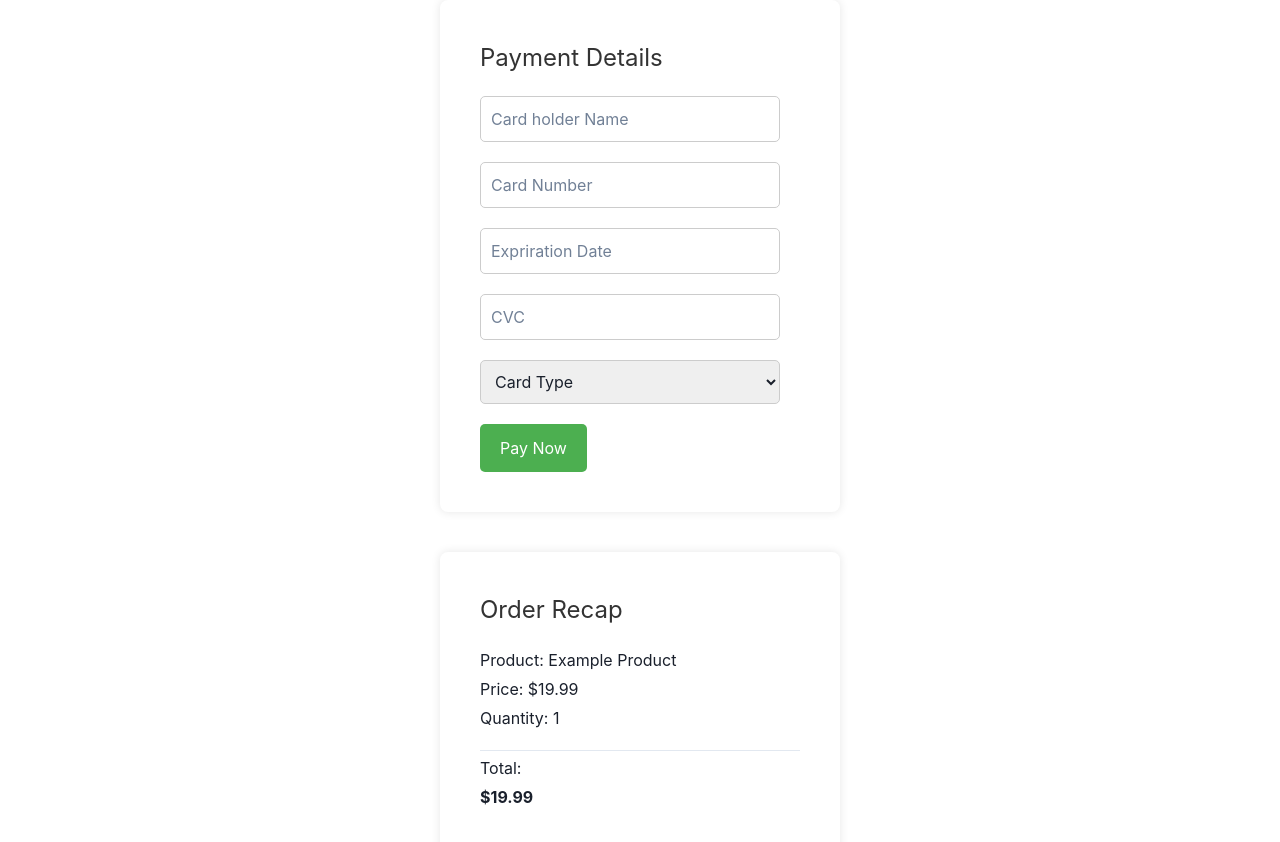
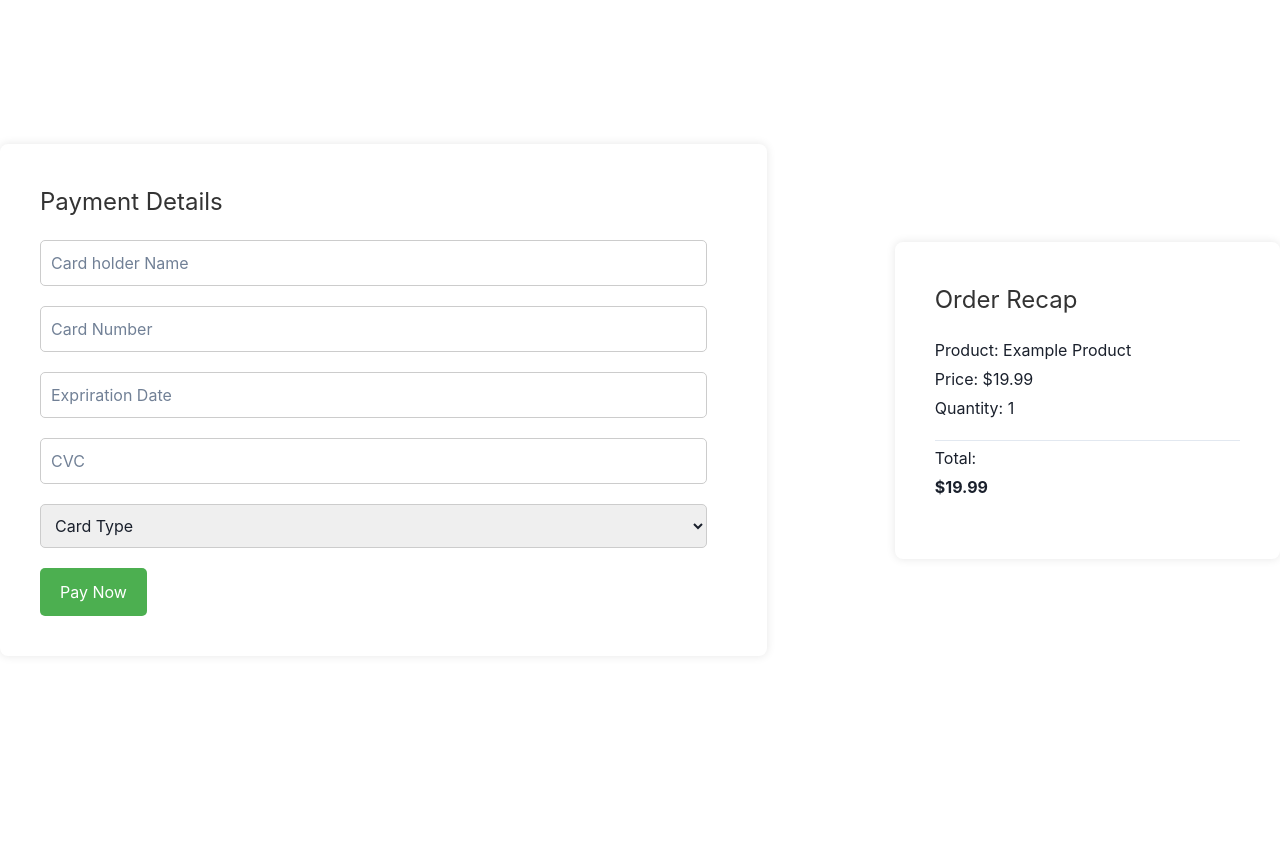
Before and after one commit to Huynhminhduc2k2/BHYT_FE, a React (Create React App) app: page /payment in a window 1280 px wide. Shown: the top 842 px of the page. After the commit the page ends 800 px from the top, so only its background shows below. Built offline with nearby package versions, Linux system fonts and the light colour scheme.

Commit message:
fix payment

```diff
--- a/src/App.js
+++ b/src/App.js
@@ -23,10 +23,10 @@ function App() {
     <>
       <Router>
         <Routes>
-          <Route path="/home" element={<MainPage />} default />
-          <Route path="/signin" element={<SignIn />} default />
-          <Route path="/signup" element={<SignUp1 />} default />
-          <Route path="/signupVerify" element={<SignUp2 />} default />
+          <Route path="/home" element={<MainPage />}  />
+          <Route path="/" element={<SignIn />} default />
+          <Route path="/signup" element={<SignUp1 />}  />
+          <Route path="/signupVerify" element={<SignUp2 />}  />
           <Route path="/insuregis" element={<InsuranceRegistrationForm />} />
           <Route path="/subscription" element={<Subscription />} />
           <Route path="/payment" element={<Payment />} />
--- a/src/view/InsuranceRegisForm/RegisForm.css
+++ b/src/view/InsuranceRegisForm/RegisForm.css
@@ -12,12 +12,13 @@
   box-shadow: 0px 0px 10px rgba(0, 0, 0, 0.1);
   padding: 40px;
   width: 400px;
+  height: 100vh;
 }
 
 .registration-form h2 {
   font-size: 24px;
   color: #333;
-  margin-top: 20px;
+  margin-top: 30px;
 }
 
 .registration-form label {
--- a/src/view/InsuranceRegisForm/RegisForm.jsx
+++ b/src/view/InsuranceRegisForm/RegisForm.jsx
@@ -3,6 +3,7 @@ import "./RegisForm.css"
 import  axios, { AxiosError }  from 'axios';
 import { API_URL } from '../API_Config';
 import { useToast } from '@chakra-ui/react';
+import { Button, ButtonGroup,Stack } from '@chakra-ui/react'
 
 export default function InsuranceRegistrationForm () {
   // const [step, setStep] = useState("");
@@ -122,7 +123,12 @@ export default function InsuranceRegistrationForm () {
 
 
             {/* Other fields */}
-            <button onClick={handleSubmit}>Submit</button>
+            <Stack direction='row' spacing={4}>
+
+            <Button
+
+            onClick={handleSubmit} >Submit</Button>
+            </Stack>
           </div>
           </div>
         );
--- a/src/view/Payment/Payment.css
+++ b/src/view/Payment/Payment.css
@@ -1,10 +1,9 @@
 .payment-form {
-  margin: 0 auto;
   background-color: #ffffff;
   border-radius: 8px;
   box-shadow: 0px 0px 10px rgba(0, 0, 0, 0.1);
   padding: 40px;
-  width: 400px;
+  width: 800px;
 }
 
 /* Payment form elements */
@@ -43,12 +42,12 @@
 
 /* Order recap container */
 .order-recap {
-  margin: 40px auto;
   background-color: #ffffff;
   border-radius: 8px;
   box-shadow: 0px 0px 10px rgba(0, 0, 0, 0.1);
   padding: 40px;
   width: 400px;
+
 }
 
 .order-recap h2 {
@@ -68,3 +67,11 @@
 .total {
   font-weight: bold;
 }
+.PaymentandOrder{
+  display: flex;
+  flex-direction: row;
+  justify-content: center ;
+  align-items: center;
+  height: 100vh;
+  gap: 10%;
+}
--- a/src/view/Payment/Payment.jsx
+++ b/src/view/Payment/Payment.jsx
@@ -58,7 +58,7 @@ function Payment() {
 
     const PaymentAndOrder = () => {
       return (
-        <div>
+        <div className='PaymentandOrder'>
           <Payment />
           <OrderRecap />
         </div>
```
